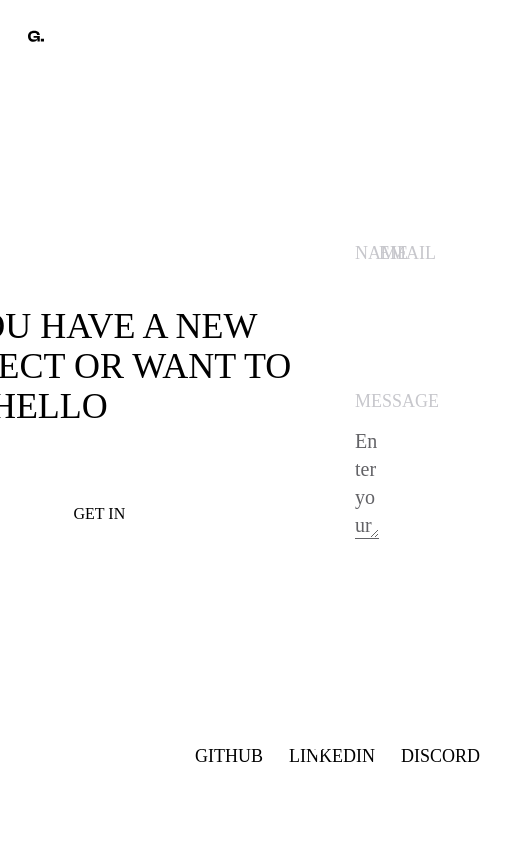
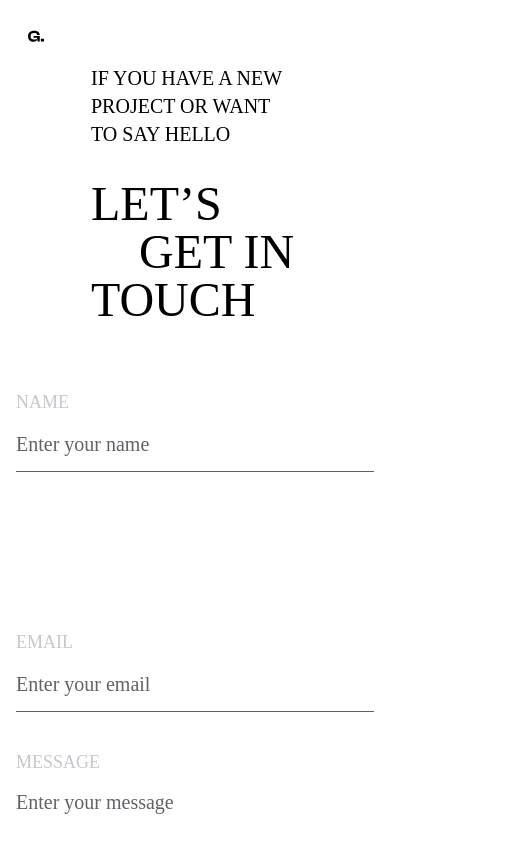
Before and after one commit to gochelias/gochelias, a Next.js app: page /contact in a window 390 px wide. Shown: the top 844 px of the page, 515 px wide, since content can reach past the window. Built offline with nearby package versions, Linux system fonts and the light colour scheme.

Commit message:
feat(contact): more responsive design support has been added

```diff
--- a/src/app/(website)/contact/Contact.module.css
+++ b/src/app/(website)/contact/Contact.module.css
@@ -1,43 +1,70 @@
+.container {
+	@apply flex
+    h-full
+    w-full
+    flex-col
+    lg:h-screen
+    lg:flex-row
+    xl:h-screen
+    xl:flex-row
+    2xl:h-screen
+    2xl:flex-row;
+}
+
 .leftContainer {
 	@apply flex
     h-full
-    w-1/2
+    w-full
     select-none
     items-center
-    justify-center;
+    justify-center
+    xl:w-1/2
+    2xl:w-1/2;
 }
 
 .leftContent {
 	@apply flex
     flex-col
     items-start
-    space-y-16;
+    gap-y-8
+    py-16
+    2xl:gap-y-16
+    2xl:py-0;
 }
 
 .textP {
-	@apply w-96
-    text-4xl
-    uppercase;
+	@apply w-52
+    text-xl
+    font-medium
+    uppercase
+    lg:font-normal
+    2xl:w-96
+    2xl:text-4xl;
 }
 
 .textH2 {
 	@apply flex
     flex-col
+    text-5xl
+    font-medium
     uppercase
     leading-none
-    2xl:text-[8vw];
+    lg:text-[8vw]
+    lg:font-normal;
 }
 
 .indented {
-	@apply indent-40;
+	@apply indent-12 2xl:indent-40;
 }
 
 .rightContainer {
 	@apply flex
     h-full
-    w-1/2
+    w-full
     flex-col
-    justify-center;
+    justify-center
+    xl:w-1/2
+    2xl:w-1/2;
 }
 
 .form {
@@ -46,16 +73,33 @@
     w-full
     flex-auto
     flex-col
-    px-40
-    pt-80;
+    lg:px-16
+    lg:pt-40
+    xl:pt-80
+    2xl:px-40
+    2xl:pt-80;
 }
 
 .formInputs {
-	@apply grid
+	@apply mb-16
+    grid
     h-max
     w-full
-    grid-cols-2
-    gap-6;
+    grid-cols-1
+    grid-rows-4
+    gap-x-3
+    gap-y-9
+    md:grid-cols-2
+    md:grid-rows-3
+    lg:grid-cols-1
+    lg:grid-rows-4
+    lg:gap-y-6
+    lg:gap-x-0
+    2xl:mb-40
+    2xl:grid-cols-2
+    2xl:grid-rows-3
+    2xl:gap-y-16
+    2xl:gap-x-6;
 }
 
 .formInputContainer {
@@ -63,21 +107,42 @@
     flex-col;
 }
 
+.formInputName {
+	@apply col-span-1
+    col-start-1
+    row-span-1
+    row-end-1
+    lg:col-span-1
+    lg:row-start-1;
+}
+
+.formInputEmail {
+	@apply col-span-1
+    row-span-1
+    row-start-2
+    md:row-span-1
+    lg:row-start-2
+    2xl:row-span-1;
+}
+
 .formLabel {
 	@apply select-none
     text-lg
+    font-medium
     uppercase
-    text-gray3light;
+    text-gray3light
+    lg:font-normal;
 }
 
 .formInput {
 	@apply h-14
+    rounded-none
     border-b
     border-gray2dark
     bg-transparent
     font-body
     text-2xl
-    text-[#EAEAEA]
+    text-white
     transition-colors
     selection:bg-white
     selection:text-black
@@ -88,22 +153,30 @@
 }
 
 .formTextareaContainer {
-	@apply col-span-2
-    mt-10
-    mb-40
+	@apply col-span-1
+    row-span-2
+    row-start-3
     flex
     flex-col
-    space-y-3;
+    space-y-3
+    md:col-span-2
+    md:row-start-2
+    lg:row-start-3
+    2xl:col-span-2
+    2xl:row-span-2
+    2xl:row-start-2;
 }
 
 .formTextarea {
-	@apply h-28
+	@apply h-full
+    resize-none
+    rounded-none
     border-b
     border-gray2dark
     bg-transparent
     font-body
     text-2xl
-    text-[#EAEAEA]
+    text-white
     transition-colors
     selection:bg-white
     selection:text-black
@@ -115,8 +188,8 @@
 
 .formButton {
 	@apply mr-4
-    h-12
-    w-12
+    h-6
+    w-6
     select-none
     self-end
     bg-transparent
@@ -127,16 +200,25 @@
     transition-colors
     hover:text-gray
     active:bg-black
-    active:text-white;
+    active:text-white
+    2xl:h-10
+    2xl:w-10;
 }
 
 .links {
-	@apply mb-40
+	@apply mt-16
+    mb-16
     flex
     select-none
+    flex-col
     items-center
     justify-evenly
-    self-stretch
+    gap-y-2
     text-lg
-    uppercase;
+    font-medium
+    uppercase
+    md:flex-row
+    lg:font-normal
+    2xl:mb-40
+    2xl:flex-row;
 }
--- a/src/app/(website)/contact/page.tsx
+++ b/src/app/(website)/contact/page.tsx
@@ -62,7 +62,7 @@ const ContactPage = () => {
 	};
 
 	return (
-		<header className="flex h-screen w-full">
+		<header className={styles.container}>
 			<div className={styles.leftContainer}>
 				<div className={styles.leftContent}>
 					<p className={styles.textP}>
@@ -78,7 +78,8 @@ const ContactPage = () => {
 			<div className={styles.rightContainer}>
 				<form onSubmit={handleSubmit} className={styles.form}>
 					<div className={styles.formInputs}>
-						<div className={styles.formInputContainer}>
+						<div
+							className={`${styles.formInputContainer} ${styles.formInputName}`}>
 							<label className={styles.formLabel} htmlFor="name">
 								Name
 							</label>
@@ -94,7 +95,8 @@ const ContactPage = () => {
 								required
 							/>
 						</div>
-						<div className={styles.formInputContainer}>
+						<div
+							className={`${styles.formInputContainer} ${styles.formInputEmail}`}>
 							<label className={styles.formLabel} htmlFor="email">
 								Email
 							</label>
```
